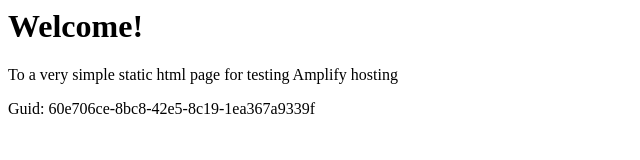
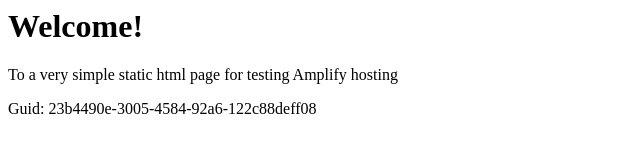
Before and after one commit to aws-aemilia-fra/Github-PR-Commit-Integration-Test-DoNotTouch-GitHubWebhookPushCanaryTest-v1-preprod-eu-central-1, a website: page src/index.html in a window 1280 px wide. Shown: the full height of the page, 0-640 px from the left. Drawn offline with Linux system fonts and the light colour scheme.

Commit message:
commit from integ tests

```diff
--- a/src/index.html
+++ b/src/index.html
@@ -12,6 +12,6 @@
 <body>
     <h1>Welcome!</h1>
     <p>To a very simple static html page for testing Amplify hosting</p>
-    <p>Guid: 60e706ce-8bc8-42e5-8c19-1ea367a9339f</p></body>
+    <p>Guid: 23b4490e-3005-4584-92a6-122c88deff08</p></body>
 
 </html>
```
